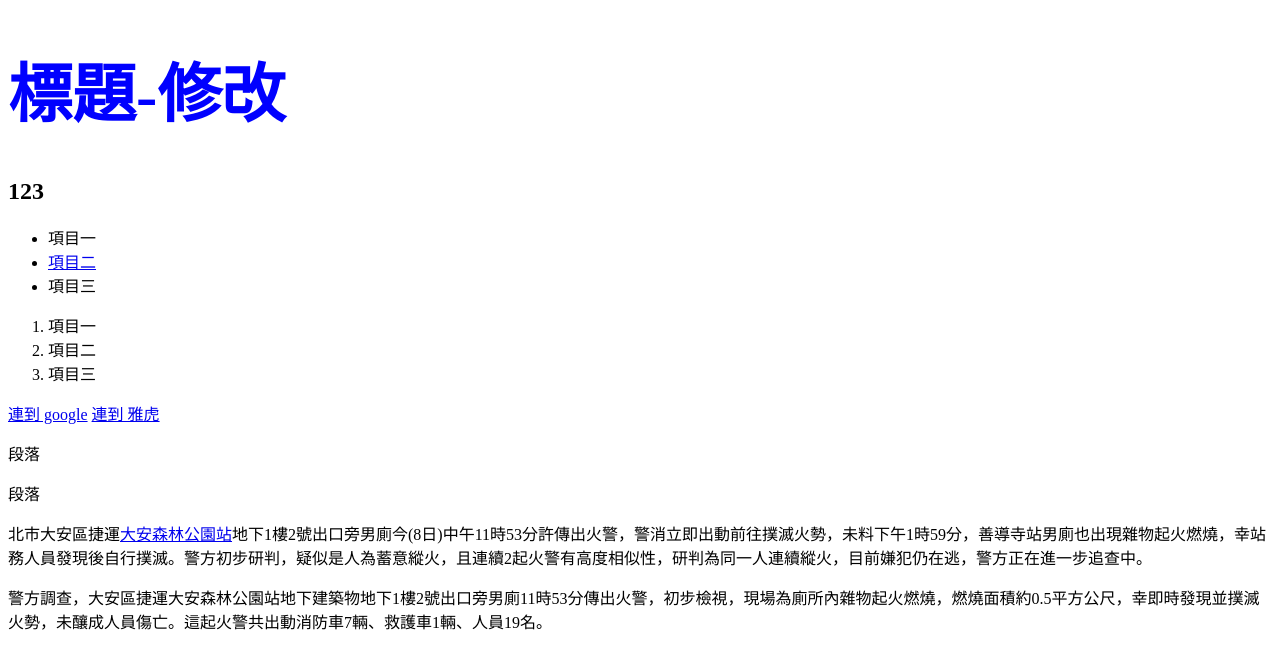
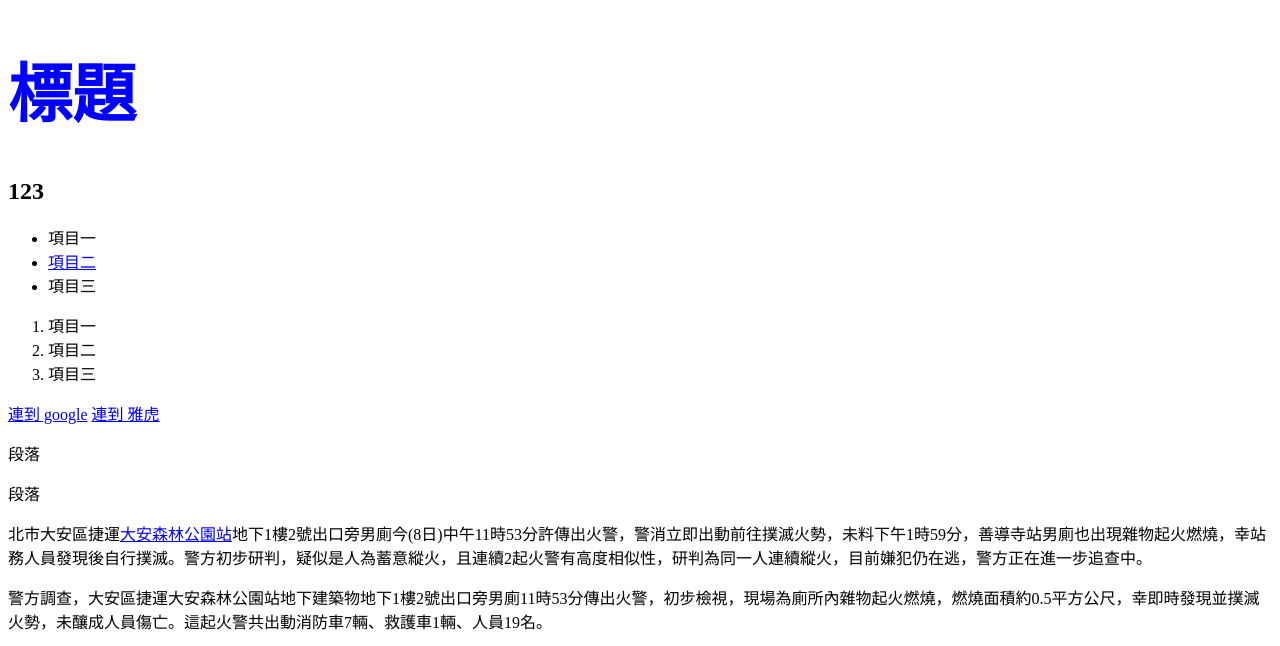
Before and after one commit to yoyo19940318/Project, a plain HTML site: page index.html in a window 1280 px wide. Shown: the top 646 px of the page. Drawn offline with Linux system fonts and the light colour scheme.

Commit message:
更新首頁

```diff
--- a/index.html
+++ b/index.html
@@ -9,7 +9,7 @@
     <link rel="stylesheet" href="css/style.css">
 </head>
 <body>
-    <h1>標題-修改</h1>
+    <h1>標題</h1>
     <h2>123</h2>
     <ul>
         <li>項目一</li>
```
